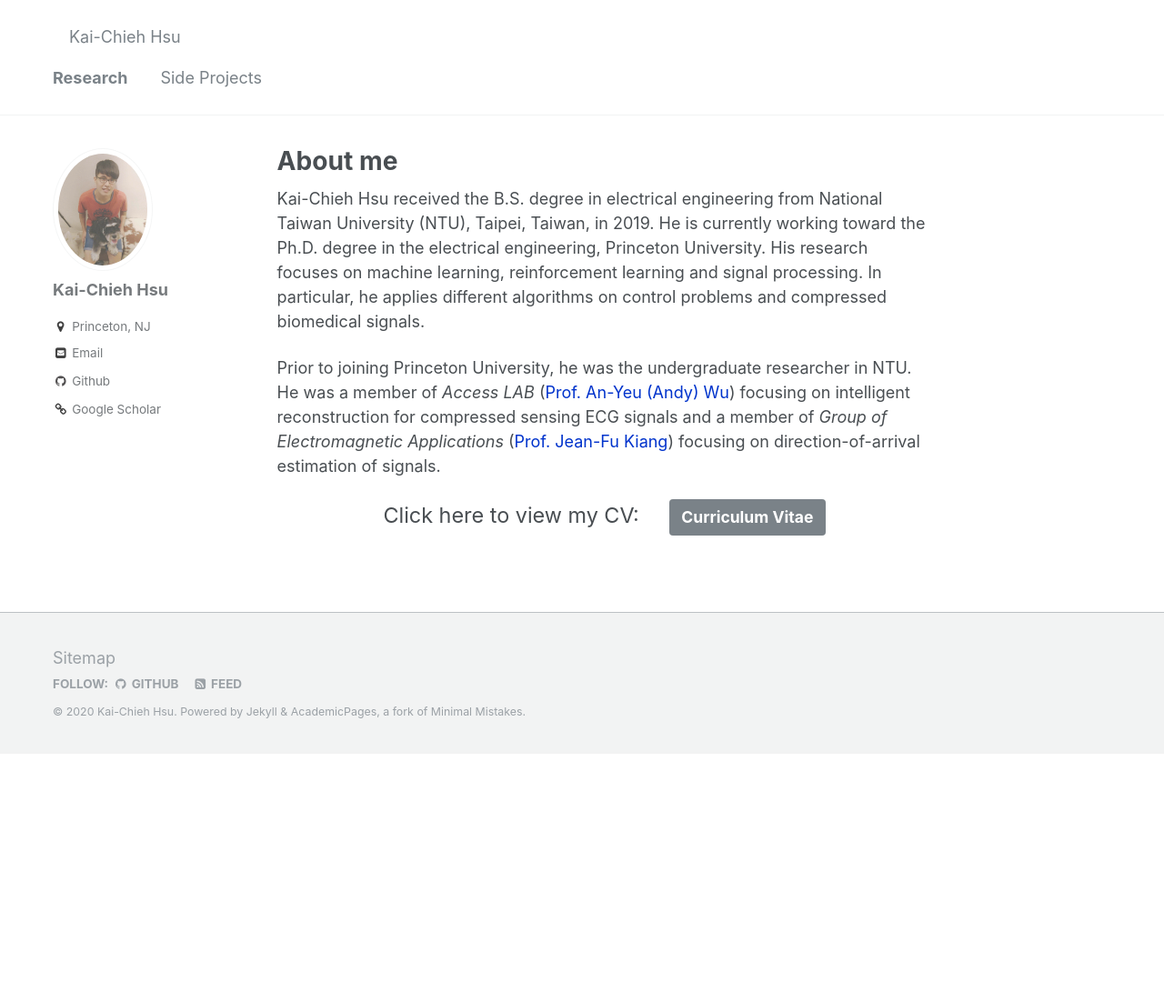
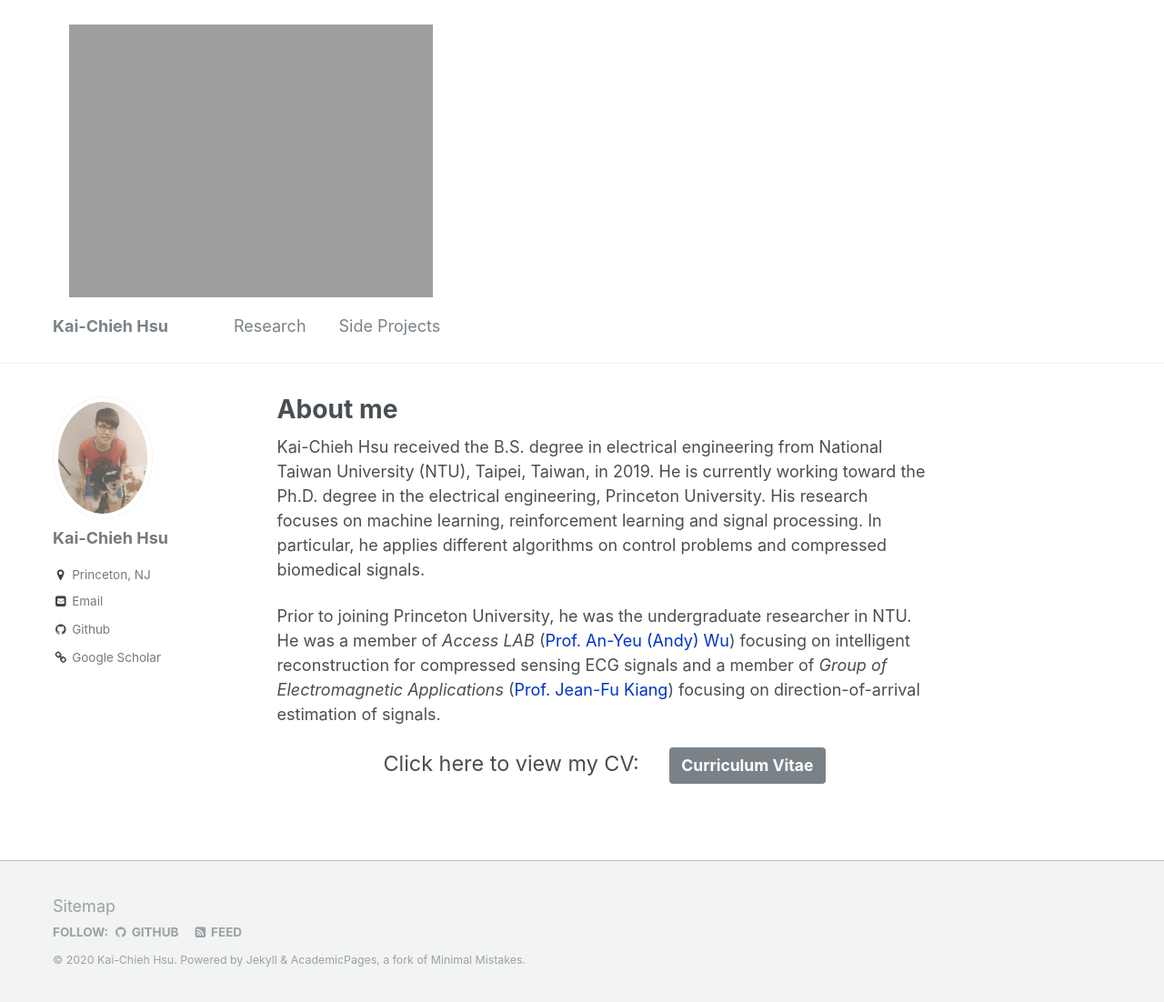
Before and after one commit to kaichiehhsu/kaichiehhsu.github.io, a Jekyll site: the page built from _pages/about.md, in a window 1280 px wide and 1102 px high. Shown: the whole window at 91% size. Built offline with Jekyll 4.4.1, drawn with Linux system fonts in a browser that asks for light colours.

Commit message:
add logo -2

```diff
--- a/_config.yml
+++ b/_config.yml
@@ -14,6 +14,7 @@
 url                      : https://kaichiehhsu.github.io # the base hostname & protocol for your site e.g. "https://mmistakes.github.io"
 baseurl                  : "" # the subpath of your site, e.g. "/blog"
 repository               : "kaichiehhsu.github.io"
+logo                     : "/images/princeton.png"
 teaser                   :  # filename of teaser fallback teaser image placed in /images/, .e.g. "500x300.png"
 breadcrumbs              : false # true, false (default)
 words_per_minute         : 160
@@ -62,7 +63,7 @@
   username               :
   app_id                 :
   publisher              :
-og_image                 : "princeton.png"
+og_image                 :
 # For specifying social profiles
 # - https://developers.google.com/structured-data/customize/social-profiles
 social:
--- a/_includes/masthead.html
+++ b/_includes/masthead.html
@@ -1,35 +1,25 @@
+{% include base_path %}
 {% capture logo_path %}{{ site.logo }}{% endcapture %}
 
 <div class="masthead">
   <div class="masthead__inner-wrap">
     <div class="masthead__menu">
       <nav id="site-nav" class="greedy-nav">
+        <button><div class="navicon"></div></button>
         {% unless logo_path == empty %}
-          <a class="site-logo" href="{{ '/' | relative_url }}"><img src="{{ logo_path | relative_url }}" alt=""></a>
+          <a class="site-logo" href="{{ base_path }}/"><img src="{{ base_path }}{{ logo_path }}" alt=""></a>
         {% endunless %}
-        <a class="site-title" href="{{ '/' | relative_url }}">
-          {{ site.masthead_title | default: site.title }}
-          {% if site.subtitle %}<span class="site-subtitle">{{ site.subtitle }}</span>{% endif %}
-        </a>
         <ul class="visible-links">
-          {%- for link in site.data.navigation.main -%}
-            <li class="masthead__menu-item">
-              <a href="{{ link.url | relative_url }}"{% if link.description %} title="{{ link.description }}"{% endif %}>{{ link.title }}</a>
-            </li>
-          {%- endfor -%}
+          <li class="masthead__menu-item masthead__menu-item--lg"><a href="{{ base_path }}/">{{ site.title }}</a></li>
+          {% for link in site.data.navigation.main %}
+            {% if link.url contains 'http' %}
+              {% assign domain = '' %}
+              {% else %}
+              {% assign domain = base_path %}
+            {% endif %}
+            <li class="masthead__menu-item"><a href="{{ domain }}{{ link.url }}">{{ link.title }}</a></li>
+          {% endfor %}
         </ul>
-        {% if site.search == true %}
-        <button class="search__toggle" type="button">
-          <span class="visually-hidden">{{ site.data.ui-text[site.locale].search_label | default: "Toggle search" }}</span>
-          <svg class="icon" width="16" height="16" xmlns="http://www.w3.org/2000/svg" viewBox="0 0 15.99 16">
-            <path d="M15.5,13.12L13.19,10.8a1.69,1.69,0,0,0-1.28-.55l-0.06-.06A6.5,6.5,0,0,0,5.77,0,6.5,6.5,0,0,0,2.46,11.59a6.47,6.47,0,0,0,7.74.26l0.05,0.05a1.65,1.65,0,0,0,.5,1.24l2.38,2.38A1.68,1.68,0,0,0,15.5,13.12ZM6.4,2A4.41,4.41,0,1,1,2,6.4,4.43,4.43,0,0,1,6.4,2Z" transform="translate(-.01)"></path>
-          </svg>
-        </button>
-        {% endif %}
-        <button class="greedy-nav__toggle hidden" type="button">
-          <span class="visually-hidden">{{ site.data.ui-text[site.locale].menu_label | default: "Toggle menu" }}</span>
-          <div class="navicon"></div>
-        </button>
         <ul class="hidden-links hidden"></ul>
       </nav>
     </div>
```
